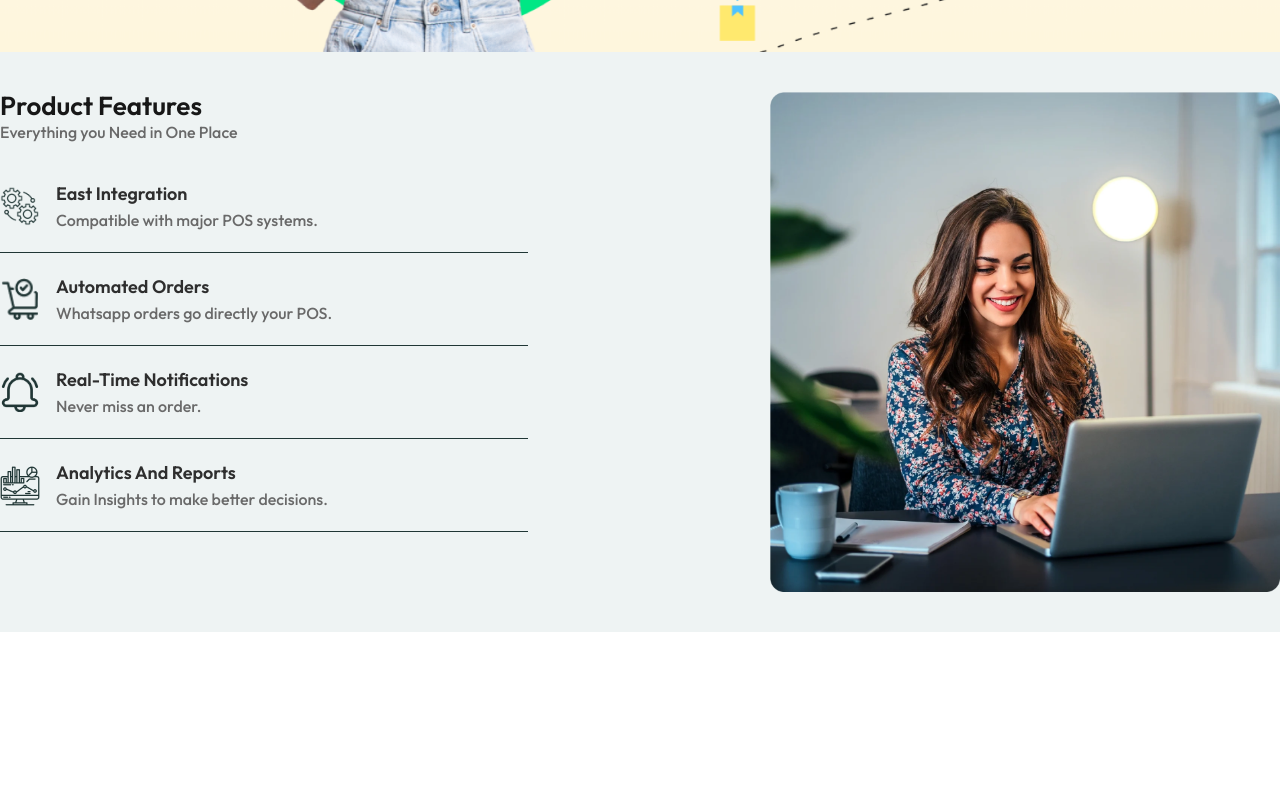
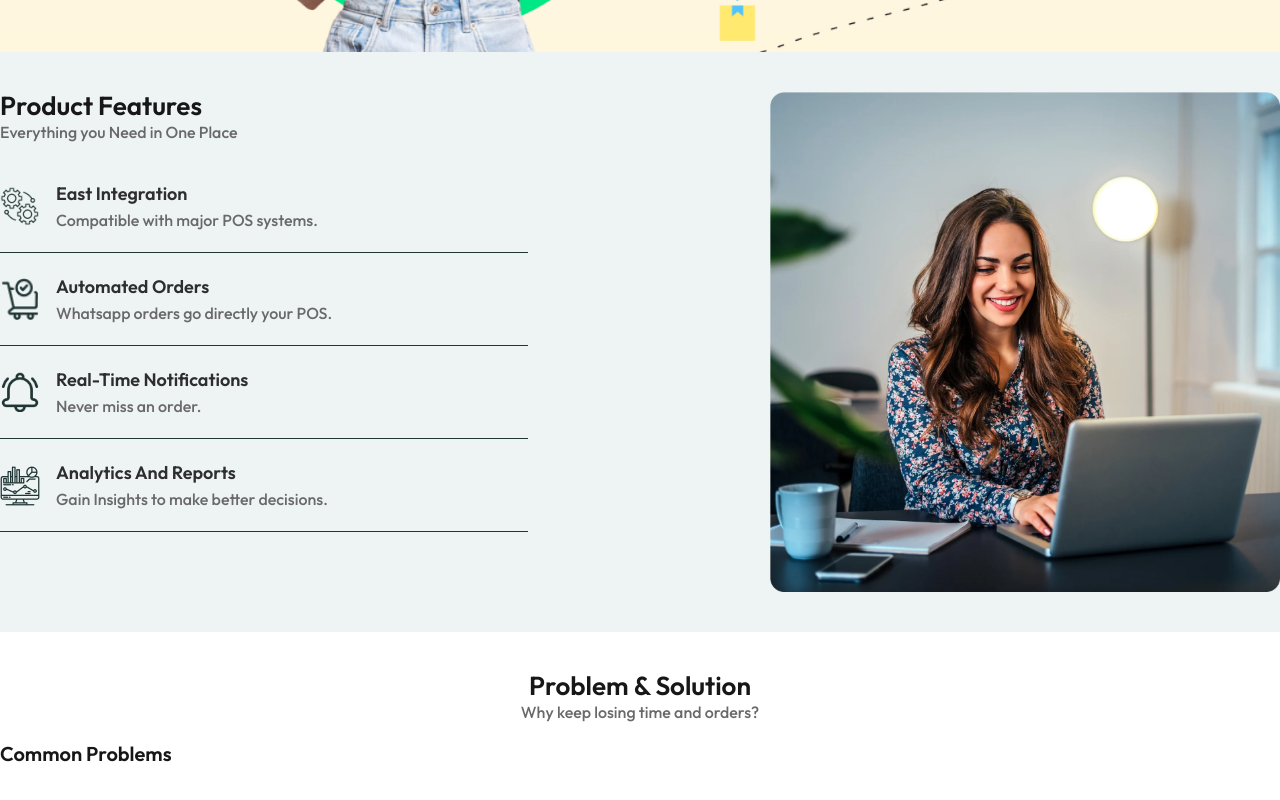
Before and after one commit to softmindsol/tapyGoo-fe, a Next.js app: page / in a window 1280 px wide. Shown: the part 796-1596 px from the top of the page. Before the commit the page ends 1428 px from the top, so only its background shows below. Built offline with nearby package versions, Linux system fonts and the light colour scheme.

Commit message:
project deployment

```diff
--- a/src/app/page.js
+++ b/src/app/page.js
@@ -1,5 +1,6 @@
 import HeaderBar from "@/component/headerBar/headerBar";
 import HeroSection from "@/component/heroSection/heroSection";
+import ProblemSolution from "@/component/problemSolution/ProblemSolution";
 import ProductFeatures from "@/component/productFeatures/productFeatures";
 import Image from "next/image";
 
@@ -9,6 +10,7 @@ export default function Home() {
     <HeaderBar />
     <HeroSection />
     <ProductFeatures />
+    <ProblemSolution />
 
     </>
 
--- /dev/null
+++ b/src/component/problemSolution/ProblemSolution.js
@@ -0,0 +1,39 @@
+import React from "react";
+import CustomHeading from "../common/customHeading";
+
+const ProblemSolution = () => {
+    const commonProblem =[{
+
+    }]
+  return (
+    <>
+      <div className="container mx-auto py-10">
+        <CustomHeading
+          headingText="Problem & Solution"
+          fontSize={"lg:text-[26px] text-lg"}
+          textAlign={"text-center"}
+          fontWeight={"font-semibold"}
+        />
+        <p className="text-center font-fontOutfit text-base font-medium text-[#696969]">
+          Why keep losing time and orders?
+        </p>
+        <div className="grid lg:grid-cols-3 mt-4">
+          <div className="">
+            <CustomHeading
+              headingText="Common Problems"
+              fontSize={"lg:text-[20px] text-lg"}
+              textAlign={"text-left"}
+              fontWeight={"font-semibold"}
+            />
+            {commonProblem?.map((item, index) =>(
+                <div key={index} >
+                    </div>
+            ))}
+          </div>
+        </div>
+      </div>
+    </>
+  );
+};
+
+export default ProblemSolution;
--- a/src/component/productFeatures/productFeatures.js
+++ b/src/component/productFeatures/productFeatures.js
@@ -68,6 +68,7 @@ const ProductFeatures = () => {
           </div>
           <div className="lg:order-2 order-1 flex lg:items-end items-center lg:justify-end justify-center">
             <Image
+              alt="video"
               src={featureVideo}
               className="lg:w-[510px] w-[295px] lg:h-[500px] h-[295px]"
             />
```
